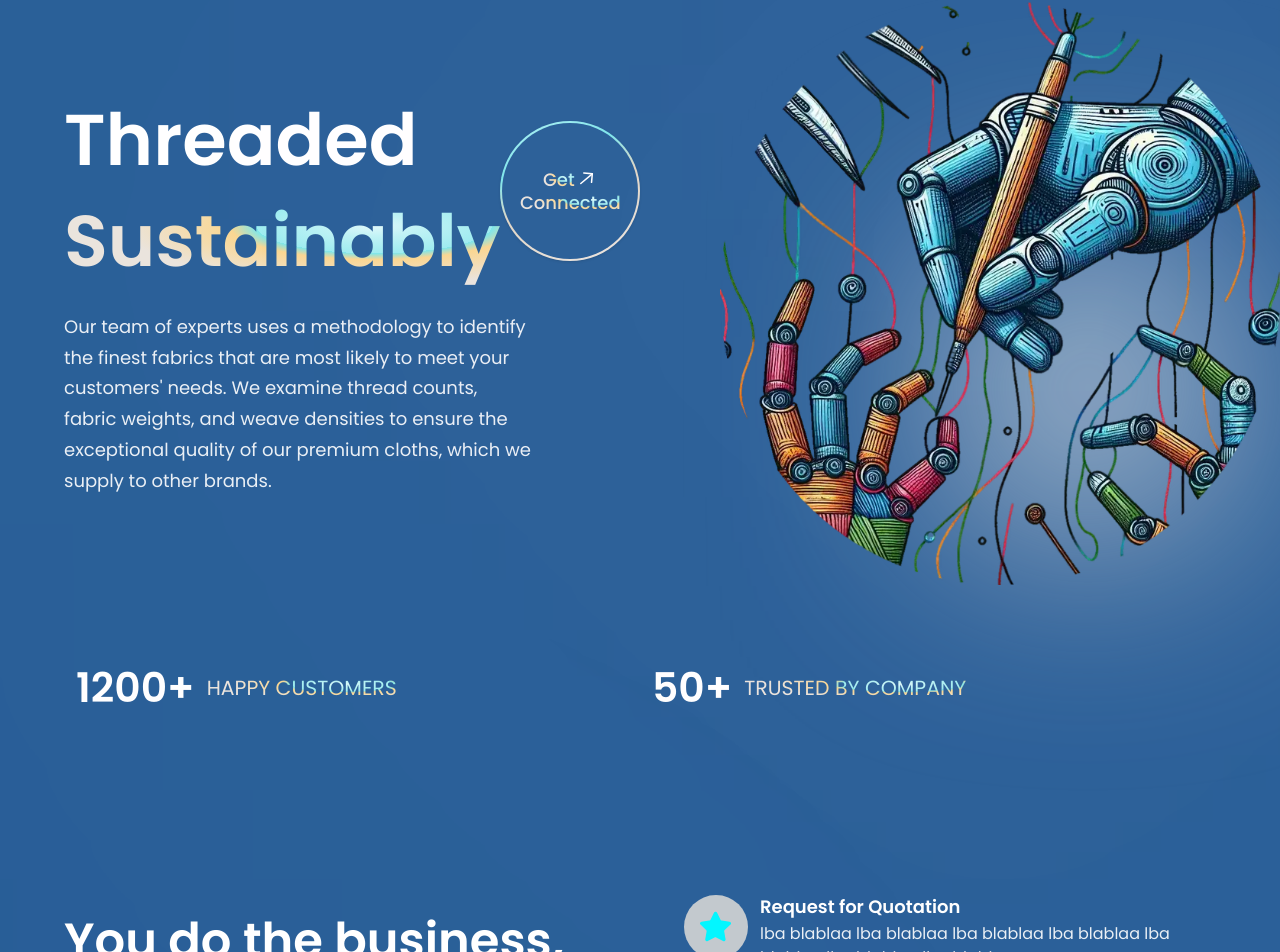
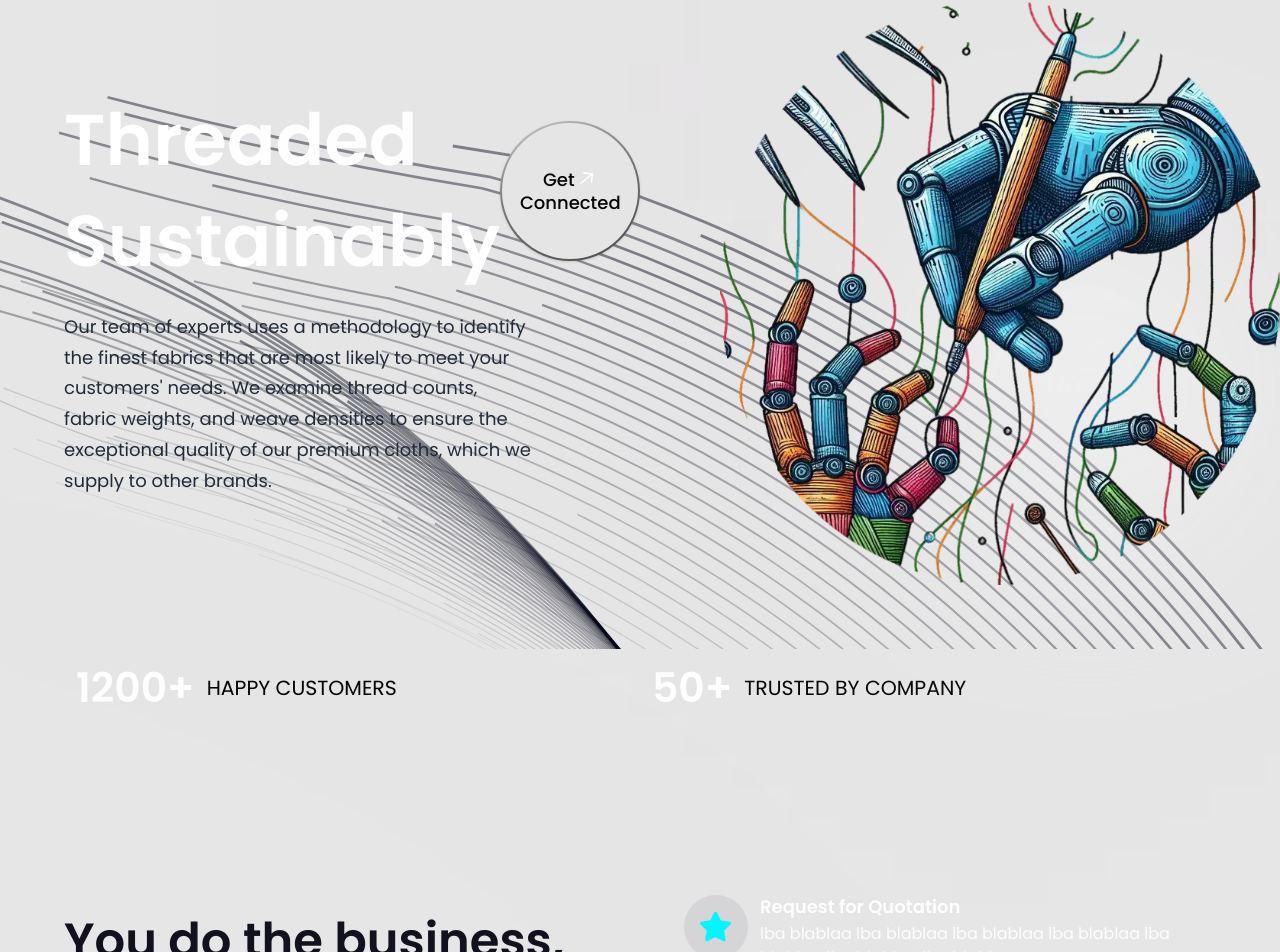
Before and after one commit to AniD-z/web1, a Next.js app: page / in a window 1280 px wide. Shown: the part 157-1109 px from the top of the page. Built offline with nearby package versions, Linux system fonts and the light colour scheme.

Commit message:
updated color

```diff
--- a/app/components/Billing.tsx
+++ b/app/components/Billing.tsx
@@ -1,5 +1,5 @@
 "use client";
-import {  bill } from "../../public";
+import { bill } from "../../public";
 import textile from '../../public/textile.png';
 import { slideIn } from "../styles/animations";
 import Image from "next/image";
@@ -7,13 +7,8 @@ import { motion } from "framer-motion";
 
 const Billing = () => (
   <section id="product" className="sectionReverse">
-    <motion.div
-  className="sectionImgReverse relative"
-  variants={slideIn("left", "tween", 0.1, 0.5)}
-  initial="hidden"
-  whileInView="show"
-  viewport={{ once: true }}
->
+    {/* Static Left Image */}
+    <div className="sectionImgReverse relative">
       <Image
         src={bill}
         alt="billing"
@@ -27,9 +22,16 @@ const Billing = () => (
       <div className="absolute z-[3] -left-1/2 top-0 w-[40%] h-[40%] rounded-full white__gradient" />
       <div className="absolute z-[0] w-[40%] h-[40%] -left-1/2 bottom-0 rounded-full pink__gradient" />
       {/* gradient end */}
-</motion.div>
+    </div>
 
-<div className="sectionInfo">
+    {/* Animated Right Image */}
+    <motion.div
+      className="sectionImg relative"
+      variants={slideIn("right", "tween", 0.1, 0.5)} // Applied motion here
+      initial="hidden"
+      whileInView="show"
+      viewport={{ once: true }}
+    >
       <Image
         src={textile}
         alt="billing"
@@ -38,8 +40,7 @@ const Billing = () => (
         height={600}
         className="w-[100%] h-[100%] relative z-[5]"
       />
-</div>
-
+    </motion.div>
   </section>
 );
 
--- /dev/null
+++ b/app/components/FloatingPaths.tsx
@@ -0,0 +1,49 @@
+"use client"
+
+import { motion } from "framer-motion"
+
+interface FloatingPathsProps {
+  position: number
+}
+
+export function FloatingPaths({ position }: FloatingPathsProps) {
+  const paths = Array.from({ length: 36 }, (_, i) => ({
+    id: i,
+    d: `M-${380 - i * 5 * position} -${189 + i * 6}C-${
+      380 - i * 5 * position
+    } -${189 + i * 6} -${312 - i * 5 * position} ${216 - i * 6} ${
+      152 - i * 5 * position
+    } ${343 - i * 6}C${616 - i * 5 * position} ${470 - i * 6} ${
+      684 - i * 5 * position
+    } ${875 - i * 6} ${684 - i * 5 * position} ${875 - i * 6}`,
+    color: `rgba(15,23,42,${0.1 + i * 0.03})`,
+    width: 0.5 + i * 0.03,
+  }))
+
+  return (
+    <div className="absolute inset-0 pointer-events-none">
+      <svg className="w-full h-full text-slate-950 dark:text-white" viewBox="50 50 696 316" fill="none">
+        {paths.map((path) => (
+          <motion.path
+            key={path.id}
+            d={path.d}
+            stroke="currentColor"
+            strokeWidth={path.width}
+            strokeOpacity={0.1 + path.id * 0.03}
+            initial={{ pathLength: 0.3, opacity: 0.6 }}
+            animate={{
+              pathLength: 1,
+              opacity: [0.3, 0.6, 0.3],
+              pathOffset: [0, 1, 0],
+            }}
+            transition={{
+              duration: 20 + Math.random() * 10,
+              repeat: Number.POSITIVE_INFINITY,
+              ease: "linear",
+            }}
+          />
+        ))}
+      </svg>
+    </div>
+  )
+}
--- a/app/components/Hero.tsx
+++ b/app/components/Hero.tsx
@@ -1,15 +1,23 @@
-"use client";
-import Image from "next/image";
-import { motion } from "framer-motion";
-import { slideIn } from "../styles/animations";
-import { discount, robot } from "../../public";
-import GetStarted from "./GetStarted";
+"use client"
+
+import Image from "next/image"
+import { motion } from "framer-motion"
+import { slideIn } from "../styles/animations"
+import { robot } from "../../public"
+import GetStarted from "./GetStarted"
+import { FloatingPaths } from "../components/FloatingPaths"
 
 const Hero = () => {
   return (
-    <section id="home" className="flex md:flex-row flex-col paddingY">
+    <section id="home" className="flex md:flex-row flex-col paddingY relative">
+      {/* Add FloatingPaths here */}
+      <div className="absolute inset-0 z-0">
+        <FloatingPaths position={1} />
+        <FloatingPaths position={-1} />
+      </div>
+
       <motion.div
-  className="flex-1 flexStart flex-col xl:px-0 paddingX"
+        className="flex-1 flexStart flex-col xl:px-0 paddingX relative z-10"
         variants={slideIn("left", "tween", 0.1, 0.5)}
         initial="hidden"
         whileInView="show"
@@ -17,8 +25,7 @@ const Hero = () => {
       >
         <div className="flex flex-row justify-between items-center w-full">
           <h1 className="flex-1 font-poppins font-semibold ss:text-[72px] text-[52px] text-white ss:leading-[100.8px] leading-[75px]">
-      Threaded  <br className="sm:block hidden" />{" "}
-      <span className="text-gradient">Sustainably </span>{" "}
+            Threaded <br className="sm:block hidden" /> <span className="text-gradient">Sustainably </span>{" "}
           </h1>
           <div className="ss:flex hidden md:mr-4 mr-0">
             <GetStarted />
@@ -26,14 +33,14 @@ const Hero = () => {
         </div>
         <p className="paragraph max-w-[470px] mt-5">
           Our team of experts uses a methodology to identify the finest fabrics that are most likely to meet your
-    customers' needs. We examine thread counts, fabric weights, and weave densities to ensure the exceptional quality
-    of our premium cloths, which we supply to other brands.
+          customers' needs. We examine thread counts, fabric weights, and weave densities to ensure the exceptional
+          quality of our premium cloths, which we supply to other brands.
         </p>
       </motion.div>
 
-<div className="flex-1 flexCenter md:my-0 my-10 relative">
+      <div className="flex-1 flexCenter md:my-0 my-10 relative z-10">
         <Image
-    src={robot}
+          src={robot || "/placeholder.svg"}
           alt="billing"
           width={0}
           height={0}
@@ -48,13 +55,11 @@ const Hero = () => {
         {/* gradient end */}
       </div>
 
-
-
-      <div className="ss:hidden flexCenter">
+      <div className="ss:hidden flexCenter relative z-10">
         <GetStarted />
       </div>
     </section>
-  );
-};
+  )
+}
 
-export default Hero;
+export default Hero
--- /dev/null
+++ b/app/components/ProductCard.tsx
@@ -0,0 +1,39 @@
+import Image from "next/image"
+import { Download } from "lucide-react"
+import { downloadPdf } from "../app/actions"
+
+interface ProductCardProps {
+  id: string
+  title: string
+  image: string
+  pdfUrl: string
+}
+
+export default function ProductCard({ id, title, image, pdfUrl }: ProductCardProps) {
+  return (
+    <div className="bg-white border border-gray-200 rounded-lg overflow-hidden shadow-md transition-shadow hover:shadow-lg">
+      <div className="relative h-64">
+        <Image
+          src={image || "/placeholder.svg"}
+          alt={title}
+          fill
+          style={{ objectFit: "cover" }}
+          sizes="(max-width: 768px) 100vw, (max-width: 1200px) 50vw, 33vw"
+        />
+      </div>
+      <div className="p-4">
+        <h2 className="text-xl font-semibold mb-2">{title}</h2>
+        <form action={downloadPdf}>
+          <input type="hidden" name="pdfUrl" value={pdfUrl} />
+          <button
+            type="submit"
+            className="inline-flex items-center px-4 py-2 border border-gray-300 rounded-md text-sm font-medium text-gray-700 bg-white hover:bg-gray-50 focus:outline-none focus:ring-2 focus:ring-offset-2 focus:ring-black"
+          >
+            <Download className="h-5 w-5 mr-2" />
+            Download PDF
+          </button>
+        </form>
+      </div>
+    </div>
+  )
+}
--- a/app/styles/globals.css
+++ b/app/styles/globals.css
@@ -1,83 +1,75 @@
 @tailwind base;
 @tailwind components;
 @tailwind utilities;
+
+body {
+  background-color: #ffffff; /* Set the body background to white */
+}
+
+/* Ensure other sections are not inheriting a darker background */
+* {
+  scroll-behavior: smooth;
+  background-color: transparent; /* This helps prevent unexpected background color inheritance */
+}
 
 :root {
   --black-gradient: linear-gradient(
     144.39deg,
     #ffffff -278.56%,
     #6d6d6d -78.47%,
-    #11101d 98.61%
+    #ffffff 98.61%
   );
   --card-shadow: 0px 20px 100px -10px rgba(66, 71, 91, 0.1);
 }
 
-
-* {
-  scroll-behavior: smooth;
-}
-
-.text-gradient {
-  background: radial-gradient(
-    64.18% 64.18% at 71.16% 35.69%,
-    #def9fa 0.89%,
-    #bef3f5 17.23%,
-    #9dedf0 42.04%,
-    #7de7eb 5.12%,
-    #fad791 51.54%,
-    #EAE4DD 90%
-  );
-  -webkit-background-clip: text;
-  -webkit-text-fill-color: transparent;
-  background-clip: text;
-}
-
+/* Background Gradients */
 .bg-blue-gradient {
   background: linear-gradient(
     157.81deg,
-    #def9fa -43.27%,
-    #bef3f5 -21.24%,
-    #9dedf0 12.19%,
-    #7de7eb 29.82%,
-    #E1D7C6 51.94%,
-    #EAE4DD 90.29%
+    #f5f5f5 -43.27%, /* light gray */
+    #dcdcdc -21.24%, /* medium gray */
+    #b5b5b5 12.19%, /* darker gray */
+    #8e8e8e 29.82%, /* dark gray */
+    #707070 51.94%, /* dark gray */
+    #505050 90.29% /* near black */
   );
 }
 
 .bg-black-gradient {
   background: linear-gradient(
     144.39deg,
-    #ffffff -278.56%,
-    #6d6d6d -78.47%,
-    #11101d 91.61%
+    #ffffff -278.56%, /* white */
+    #6d6d6d -78.47%, /* medium gray */
+    #11101d 91.61% /* black */
   );
 }
 
 .bg-black-gradient-2 {
   background: linear-gradient(
     -168.39deg,
-    #ffffff -278.56%,
-    #6d6d6d -78.47%,
-    #11101d 91.61%
+    #ffffff -278.56%, /* white */
+    #6d6d6d -78.47%, /* medium gray */
+    #11101d 91.61% /* black */
   );
 }
 
 .bg-gray-gradient {
   background: linear-gradient(
     153.47deg,
-    rgba(255, 255, 255, 0) -341.94%,
-    #14101d 95.11%
+    rgba(255, 255, 255, 0) -341.94%, /* transparent white */
+    #14101d 95.11% /* black */
   );
 }
 
 .bg-discount-gradient {
-  background: linear-gradient(125.17deg, #272727 2%, #EAE4DD 100%);
+  background: linear-gradient(125.17deg, #272727 2%, #f5f5f5 100%);
 }
 
 .box-shadow {
-  box-shadow: 0px 20px 100px -10px rgba(214, 212, 110, 0.708);
+  box-shadow: 0px 20px 100px -10px rgba(0, 0, 0, 0.1); /* softer shadow */
 }
 
+/* Sidebar Animation */
 .sidebar {
   -webkit-animation: slide-top 0.5s cubic-bezier(0.25, 0.46, 0.45, 0.94) both;
   animation: slide-top 0.5s cubic-bezier(0.25, 0.46, 0.45, 0.94) both;
@@ -105,6 +97,7 @@
   }
 }
 
+/* Hover Effects */
 .feature-card:hover {
   background: var(--black-gradient);
   box-shadow: var(--card-shadow);
@@ -122,8 +115,9 @@
   background: var(--black-gradient);
 }
 
+/* Blurred Gradient Backgrounds */
 .blue__gradient {
-  background: linear-gradient(180deg, rgba(249, 249, 250, 0.953) 5%, #EAE4DD 100%);
+  background: linear-gradient(180deg, rgba(249, 249, 250, 0.953) 5%, #f5f5f5 100%);
   filter: blur(123px);
 }
 
@@ -138,15 +132,15 @@
 }
 
 @layer utilities {
-  /* Styles */
+  /* Layout */
   .boxWidth {
     @apply xl:max-w-[1280px] w-full;
   }
   .heading2 {
-    @apply font-poppins font-semibold xs:text-[48px] text-[40px] text-white xs:leading-[76.8px] leading-[66.8px] w-full;
+    @apply font-poppins font-semibold xs:text-[48px] text-[40px] text-black xs:leading-[76.8px] leading-[66.8px] w-full;
   }
   .paragraph {
-    @apply font-poppins font-normal text-dimWhite text-[18px] leading-[30.8px];
+    @apply font-poppins font-normal text-gray-800 text-[18px] leading-[30.8px]; /* dark gray text */
   }
   .flexCenter {
     @apply flex justify-center items-center;
@@ -169,6 +163,7 @@
   .marginY {
     @apply sm:my-16 my-6;
   }
+
   /* Layout */
   .section {
     @apply flex md:flex-row flex-col paddingY;
--- a/tailwind.config.ts
+++ b/tailwind.config.ts
@@ -9,10 +9,14 @@ const config: Config = {
   theme: {
     extend: {
       colors: {
-        primary: "#295F98",
-        secondary: "#E1D7C6",
-        dimWhite: "rgba(255, 255, 255, 0.9)",
-        dimBlue: "rgb(234, 228, 221, 0.8)",
+        primary: "#e6e6e6",
+        secondary: "#11101d", // Soft grayish tone for secondary elements
+        dimWhite: "rgba(255, 255, 255, 0.9)", // Dim White for softer text
+        dimBlue: "rgba(66, 71, 91, 0.1)", // Subtle blue tint (for borders or shadows)
+        grayLight: "#dcdcdc", // Light gray
+        grayDark: "#14101d", // Dark gray
+        black: "#11101d", // Black text or accents
+        white: "#ffffff", // Pure white background
       },
       fontFamily: {
         poppins: ["Poppins", "sans-serif"],
@@ -29,4 +33,5 @@ const config: Config = {
   },
   plugins: [],
 }
+
 export default config
```
Lines whose indentation alone changed are shown as unchanged.
